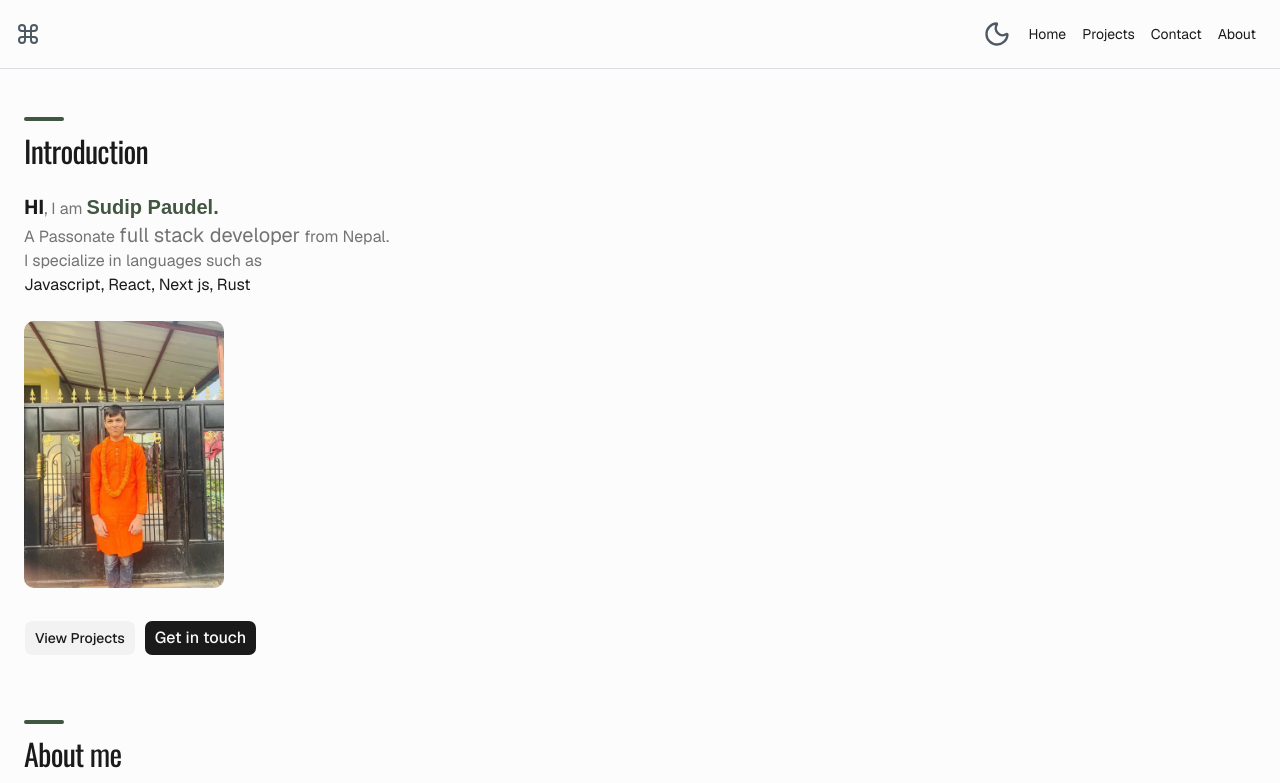
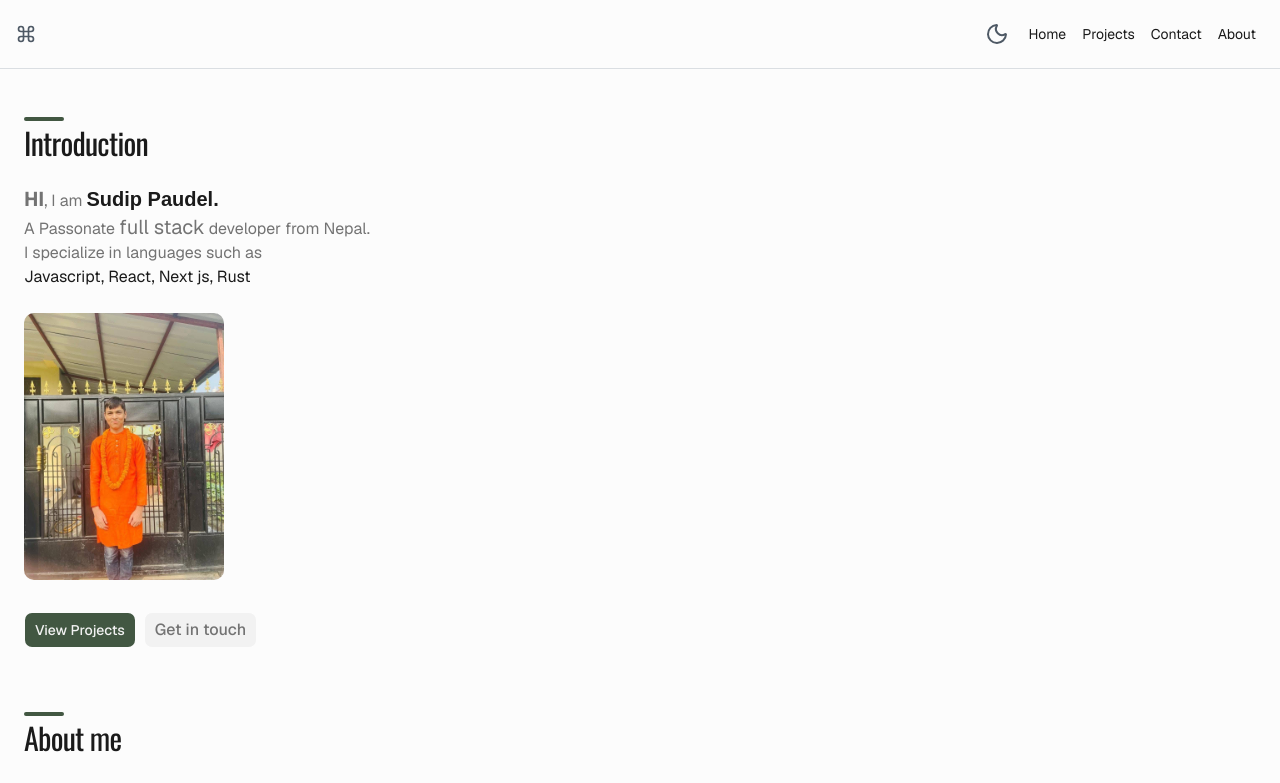
Before and after one commit to BayonetArch/portfolio, a Next.js app: page / in a window 1280 px wide. Shown: the top 783 px of the page. Built offline with nearby package versions, Linux system fonts and the light colour scheme; a web font is replaced by a local one.

Commit message:
changes to styling

```diff
--- a/app/components/HeroButton.tsx
+++ b/app/components/HeroButton.tsx
@@ -12,16 +12,16 @@ export default function HeroButtons() {
   return (
     <div className="flex gap-2 mt-2 mb-2">
       <Button
-        variant="secondary"
         size="lg"
-        className=" hover:cursor-pointer rounded-md  transition-all duration-300"
+        className=" hover:cursor-pointer rounded-md  transition-all duration-300 bg-accent text-secondary "
         onClick={() => scrollToSection("projects")}
       >
         View Projects
       </Button>
       <Button
         size="lg"
-        className="text-md hover:cursor-pointer rounded-md transition-all duration-300"
+        variant="secondary"
+        className="text-md hover:cursor-pointer rounded-md transition-all duration-300 text-muted-foreground"
         onClick={() => scrollToSection("contact")}
       >
         Get in touch
--- a/app/components/Navbar.tsx
+++ b/app/components/Navbar.tsx
@@ -31,7 +31,7 @@ function MobileNav() {
           <Button
             variant="ghost"
             aria-label="Toggle Navigation"
-            className="flex flex-col gap-2 w-max sticky top-2 ml-auto transition-all duration-300 ease-in-out"
+            className="flex flex-col gap-2 w-max sticky top-2 ml-auto transition-all duration-300 ease-in-out scale-95"
           >
             <span className="block h-0.5 w-7 bg-chart-5/60"></span>
             <span className="block h-0.5 w-7 bg-chart-5/60"></span>
--- a/app/components/SectionHeading.tsx
+++ b/app/components/SectionHeading.tsx
@@ -8,7 +8,7 @@ export default function SectionHeading({
   className = "",
 }: SectionHeadingProps) {
   return (
-    <div className={`flex flex-col gap-3 ${className}`}>
+    <div className={`flex flex-col gap-1 ${className}`}>
       <span aria-hidden="true" className="h-1 w-10 rounded-full bg-accent" />
       <h2 className="text-2xl font-oswald tracking-tight text-foreground sm:text-3xl">
         {children}
--- a/app/components/SwitchTheme.tsx
+++ b/app/components/SwitchTheme.tsx
@@ -18,8 +18,8 @@ export default function SwitchTheme() {
         setTheme(isDark ? "light" : "dark");
       }}
     >
-      <Sun className="hidden dark:block size-7" />
-      <Moon className=" block dark:hidden size-7" />
+      <Sun className="hidden dark:block size-6" />
+      <Moon className=" block dark:hidden size-6" />
     </Button>
   );
 }
--- a/app/layout.tsx
+++ b/app/layout.tsx
@@ -17,7 +17,7 @@ export const metadata: Metadata = {
 function Logo() {
   return (
     <Link href="/" className="flex gap-1 items-center ">
-      <Command className="size-6 text-chart-5" />
+      <Command className="size-5 text-chart-5" />
     </Link>
   );
 }
--- a/app/page.tsx
+++ b/app/page.tsx
@@ -12,13 +12,14 @@ function Introduction() {
 
       <div className=" text-muted-foreground flex flex-col">
         <p>
-          <span className="font-bold text-xl text-foreground">HI</span>, I am{" "}
-          <span className={`font-bold text-xl text-accent font-pixel`}>
+          <span className="font-bold text-xl text-muted-foreground">HI</span>, I
+          am{" "}
+          <span className={`font-bold text-xl text-foreground font-pixel`}>
             Sudip Paudel.
           </span>
         </p>
         <p>
-          A Passonate <span className=" text-xl">full stack developer</span>{" "}
+          A Passonate <span className=" text-xl">full stack</span> developer
           from Nepal.
         </p>
         <p>I specialize in languages such as</p>
@@ -109,7 +110,7 @@ function ContactLinks({ name, href }: { name: string; href: string }) {
   return (
     <a href={href} target="_blank" className="flex gap-2">
       <LinkIcon className="size-4" />
-      <span className="text-lg text-accent hover:text-foreground transition-all duration-300">
+      <span className="text-lg text-muted-foreground hover:text-foreground transition-all duration-300">
         {name}
       </span>
     </a>
```
